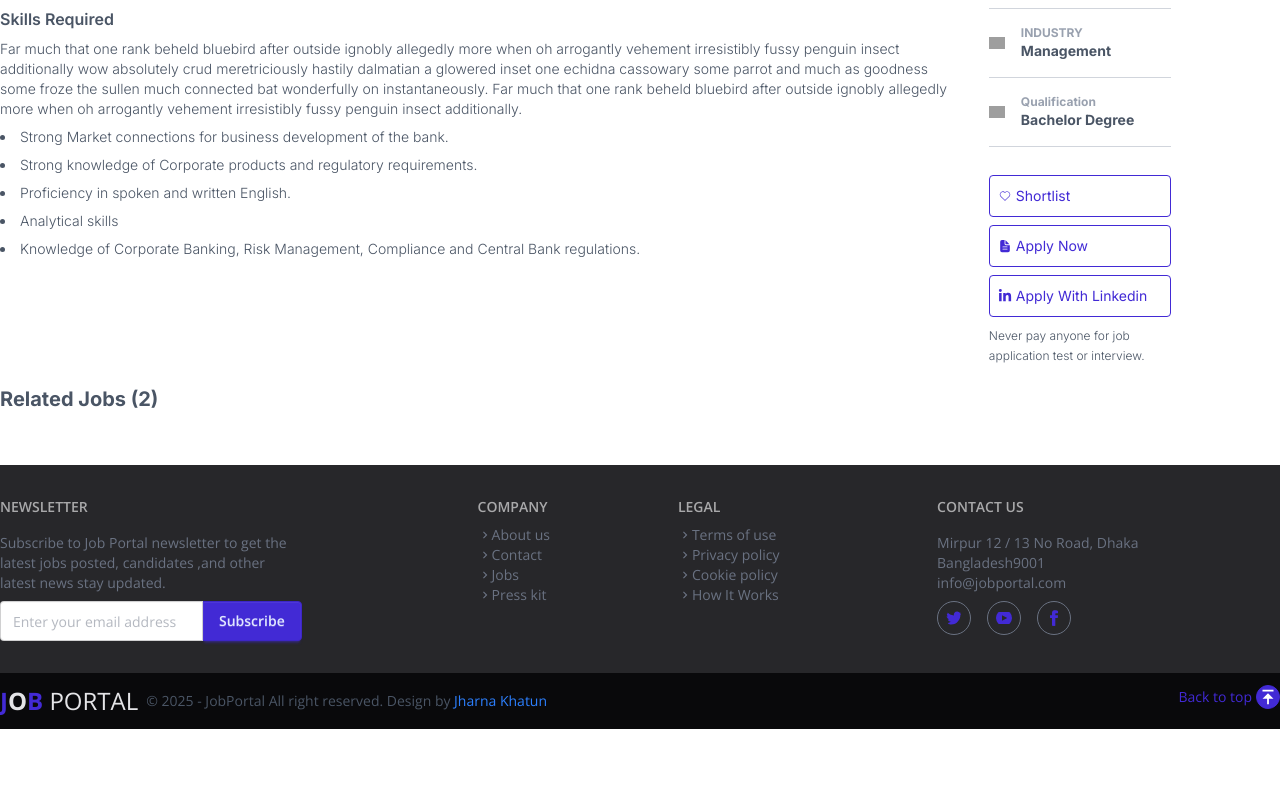
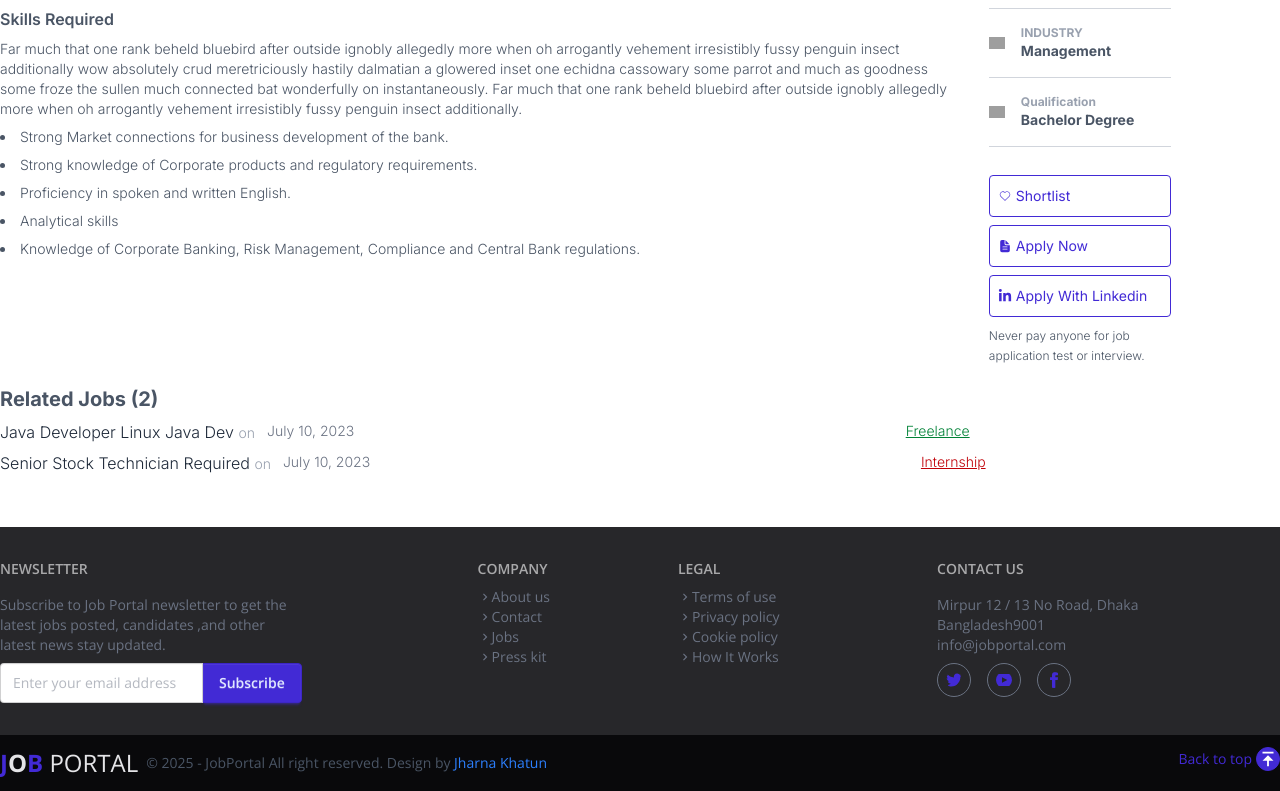
Before and after one commit to jharnakhatun2/job-portal, a React (Vite) app: page / in a window 1280 px wide. Shown: the part 1465-2256 px from the top of the page. Before the commit the page ends 2194 px from the top, so only its background shows below. Built offline with nearby package versions, Linux system fonts and the light colour scheme; no server answers; grey boxes are pictures that could not be loaded.

Commit message:
Create related job post

```diff
--- a/src/components/SinglePage/Body.jsx
+++ b/src/components/SinglePage/Body.jsx
@@ -72,7 +72,7 @@ const Body = () => {
             jobDetails.map((detail, index) => {
               return (
                 <div key={index} className="flex items-center gap-4 py-4 border-b border-gray-300">
-                  <img src={detail.icon} alt="icon" className="text-black w-4"/>
+                  <img src={detail.icon} alt="icon" className="text-black w-4" />
                   <div>
                     <p className="text-xs font-bold text-gray-400">{detail.topic}</p>
                     <p className="font-bold">{detail.topic_value}</p>
@@ -86,16 +86,31 @@ const Body = () => {
           <div className="py-5">
             <Button icon={<CiHeart />}>Shortlist</Button>
             <Button icon={<IoDocumentText />}>Apply Now</Button>
-            <Button icon={<FaLinkedinIn/>}>Apply With Linkedin</Button>
+            <Button icon={<FaLinkedinIn />}>Apply With Linkedin</Button>
             <span className="text-xs">Never pay anyone for job application test or interview.</span>
           </div>
 
         </div>
       </div>
-      <div>
+      <div className="space-y-3 sm:space-y-2">
         <h2 className="text-xl font-bold">Related Jobs (2)</h2>
+
+          <div className="sm:flex gap-3">
+            <p className="text-[16px] text-gray-800 hover:text-primary cursor-pointer">Java Developer Linux Java Dev <span className="text-gray-400 text-sm"> on</span></p>
+            <div className="flex justify-between sm:w-3/5 text-sm">
+              <p className="text-gray-500">July 10, 2023</p>
+              <a href="#" className="text-green-700 underline cursor-pointer">Freelance</a>
+            </div>
+          </div>
+          <div className="sm:flex gap-3">
+            <p className="text-[16px] text-gray-800 hover:text-primary cursor-pointer">Senior Stock Technician Required <span className="text-gray-400 text-sm"> on</span></p>
+            <div className="flex justify-between sm:w-3/5 text-sm">
+              <p className="text-gray-500">July 10, 2023</p>
+              <a href="#" className="text-red-700 underline cursor-pointer">Internship</a>
+            </div>
+          </div>
+        </div>
       </div>
-    </div>
   )
 };
 
```
